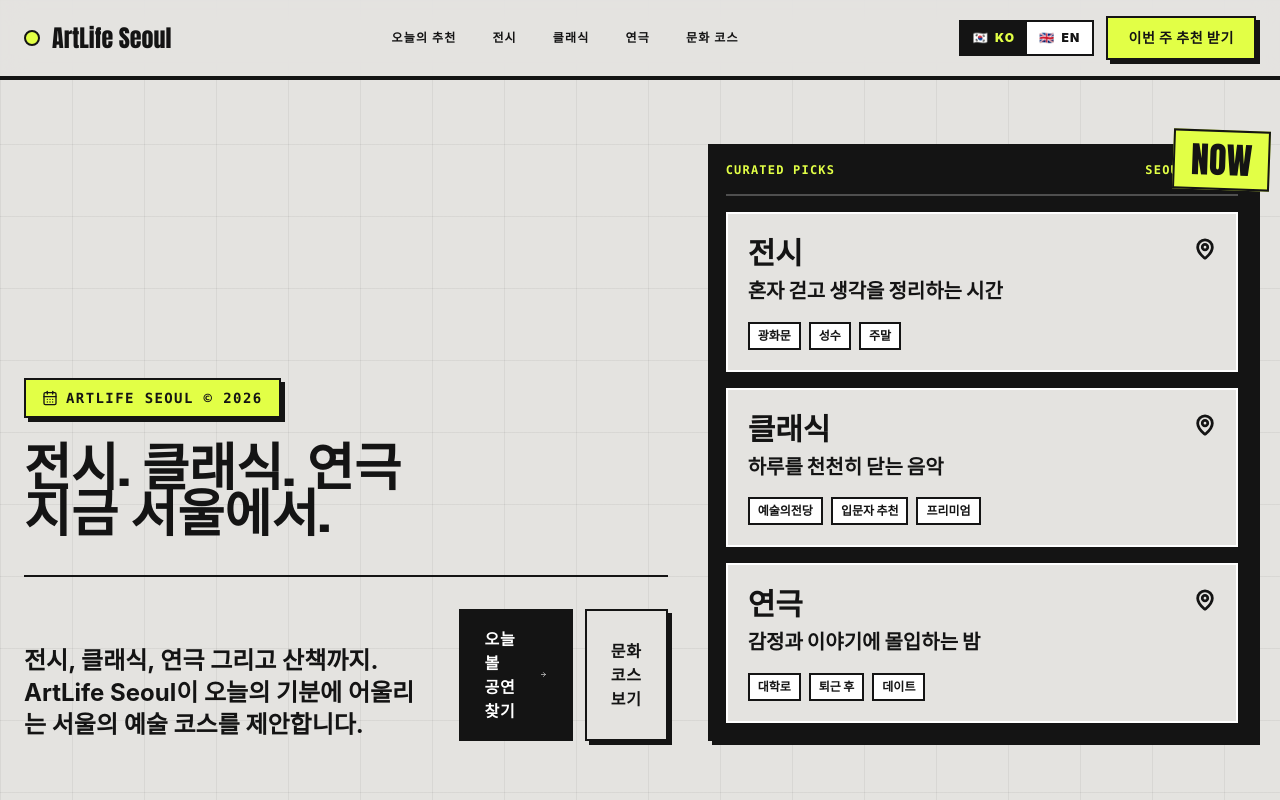
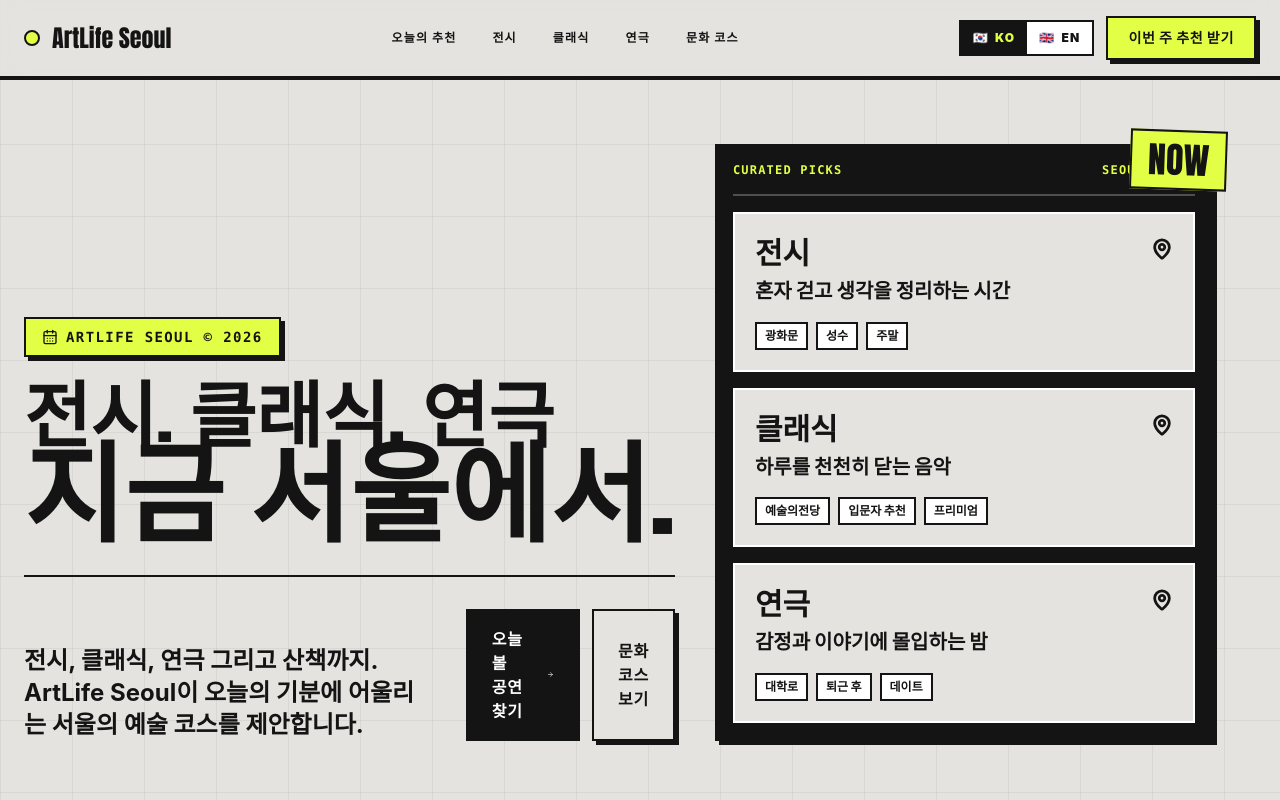
Before and after one commit to kmarx7/ArtinSeoul_co, a Next.js app: page / in a window 1280 px wide. Shown: the top 800 px of the page. Built offline with nearby package versions, Linux system fonts and the light colour scheme.

Commit message:
Adjust hero headline first line size

```diff
--- a/src/components/Hero.tsx
+++ b/src/components/Hero.tsx
@@ -10,9 +10,14 @@
             <CalendarDays size={16} />
             {content.badge}
           </div>
-          <h1 className="font-display text-[clamp(2rem,8vw,3.75rem)] font-black uppercase leading-[0.9] tracking-normal text-fluxDark sm:text-[clamp(2.75rem,5.6vw,5rem)] lg:text-[clamp(3rem,4vw,3.7rem)]">
-            {content.titleLines.map((line) => (
-              <span key={line} className="block whitespace-nowrap">
+          <h1 className="font-display text-[17vw] font-black uppercase leading-[0.85] tracking-normal text-fluxDark sm:text-[13vw] lg:text-[8.5vw]">
+            {content.titleLines.map((line, index) => (
+              <span
+                key={line}
+                className={`block whitespace-nowrap ${
+                  index === 0 ? "text-[clamp(2.45rem,10.5vw,4.9rem)] sm:text-[clamp(4rem,7.2vw,6.6rem)] lg:text-[clamp(4.5rem,5.5vw,5.8rem)]" : ""
+                }`}
+              >
                 {line}
               </span>
             ))}
```
